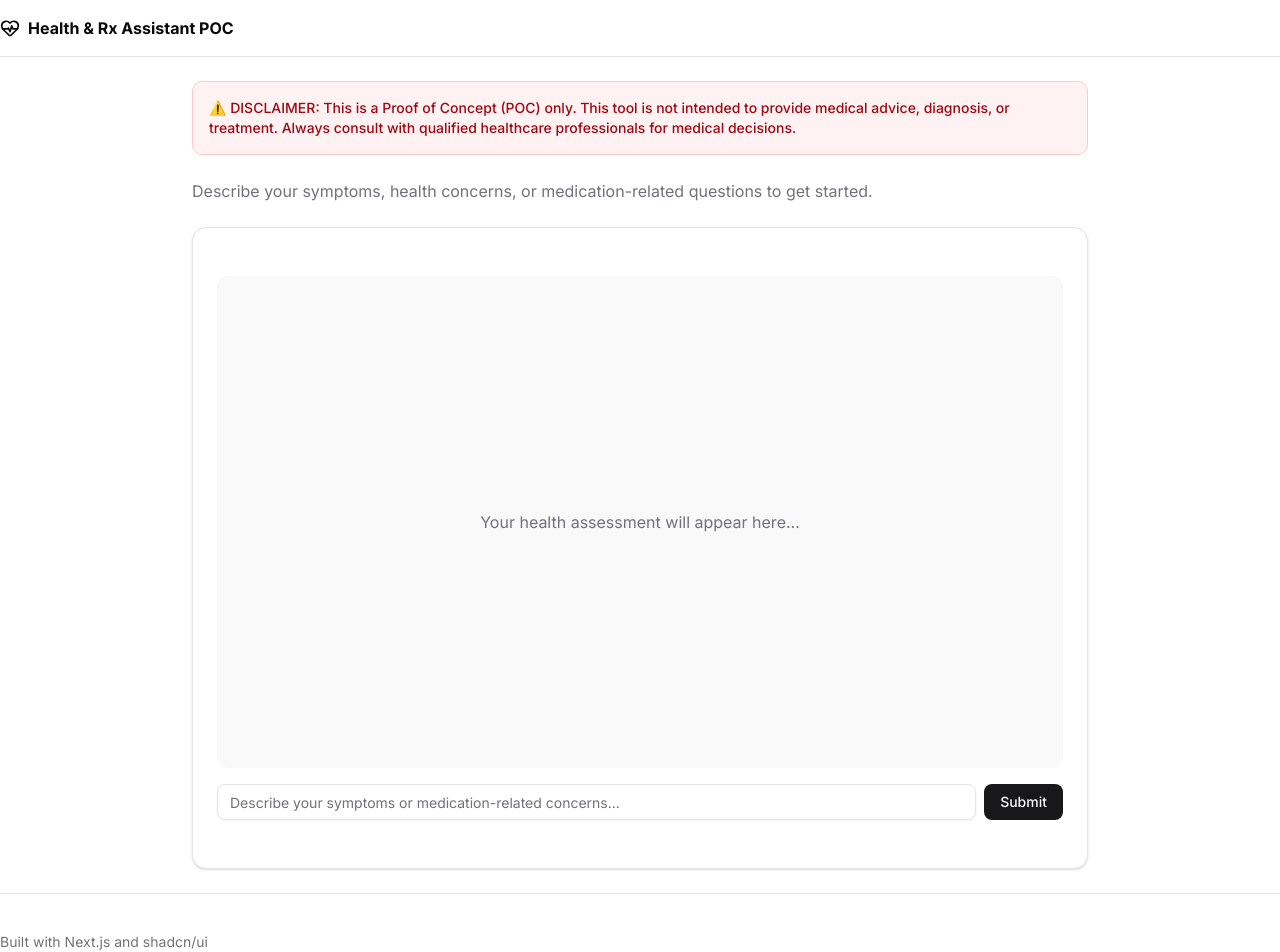
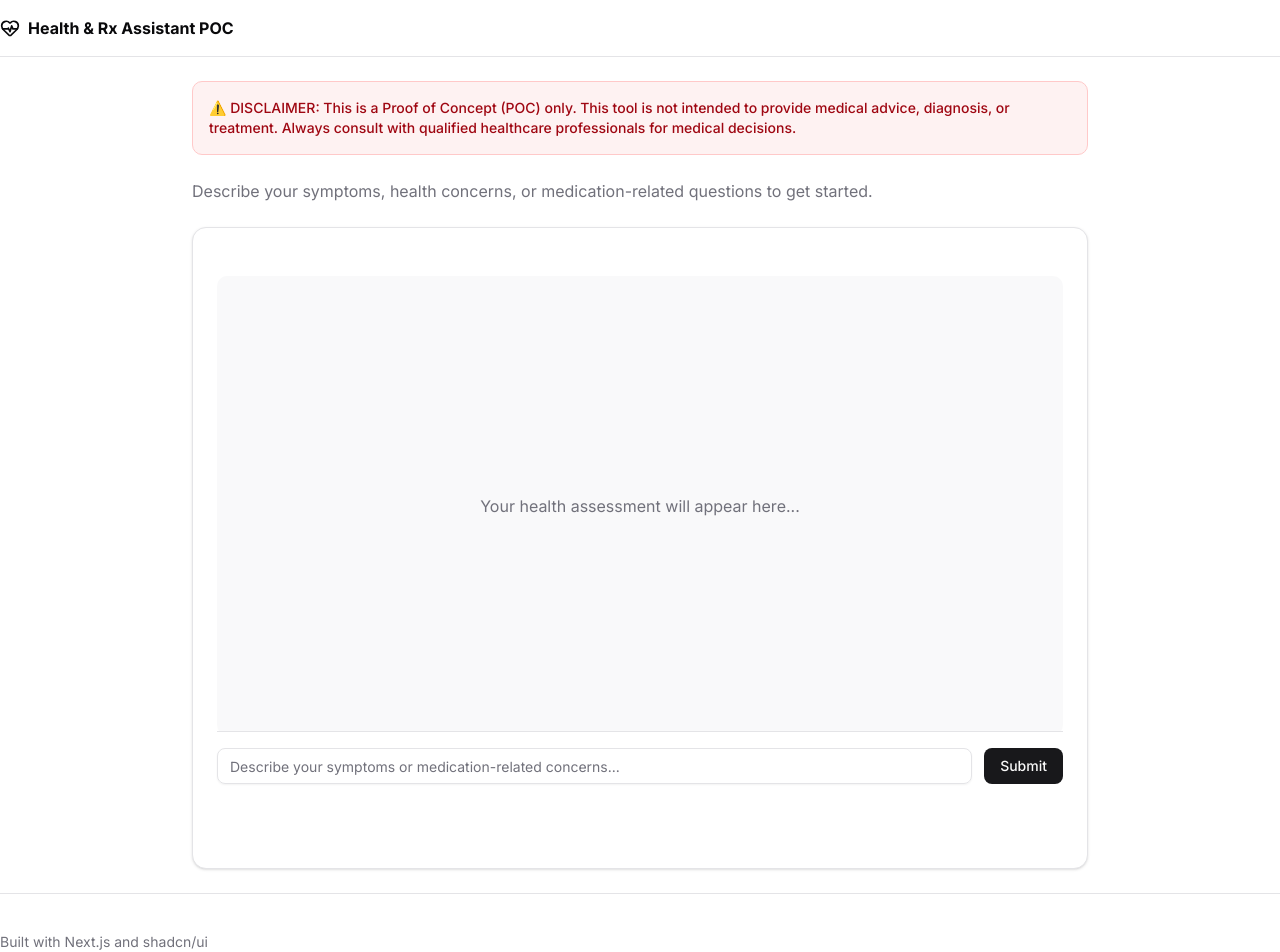
Before and after one commit to zdolin/health-agent-ui, a Next.js app: page / in a window 1280 px wide. Shown: the top 952 px of the page. Built offline with nearby package versions, Linux system fonts and the light colour scheme.

Commit message:
fix: add sticky layout

```diff
--- a/src/app/page.tsx
+++ b/src/app/page.tsx
@@ -92,7 +92,7 @@ export default function Home() {
 
   return (
     <div className="flex flex-col gap-6 max-w-4xl mx-auto">
-      <div className="flex flex-col gap-2">
+      <div className="flex flex-col gap-2 px-4 sm:px-0">
         <div className="bg-red-50 border border-red-200 p-4 rounded-lg mb-4">
           <p className="text-red-800 font-medium text-sm">
             ⚠️ DISCLAIMER: This is a Proof of Concept (POC) only. This tool is
@@ -109,7 +109,7 @@ export default function Home() {
 
       <Card className="flex-1">
         <CardContent className="p-6">
-          <div className="flex flex-col h-[calc(100vh-16rem)]">
+          <div className="flex flex-col h-[calc(100vh-16rem)] relative">
             <div
               ref={responseRef}
               className="flex-1 overflow-y-auto mb-4 p-4 rounded-lg bg-muted/50"
@@ -187,7 +187,8 @@ export default function Home() {
               )}
             </div>
 
-            <form onSubmit={handleSubmit} className="flex gap-2">
+            <div className="sticky bottom-0 bg-background pt-4 pb-4 border-t">
+              <form onSubmit={handleSubmit} className="flex gap-3">
                 <Input
                   value={prompt}
                   onChange={(e: React.ChangeEvent<HTMLInputElement>) =>
@@ -209,6 +210,7 @@ export default function Home() {
                 </Button>
               </form>
             </div>
+          </div>
         </CardContent>
       </Card>
     </div>
```
Lines whose indentation alone changed are shown as unchanged.
